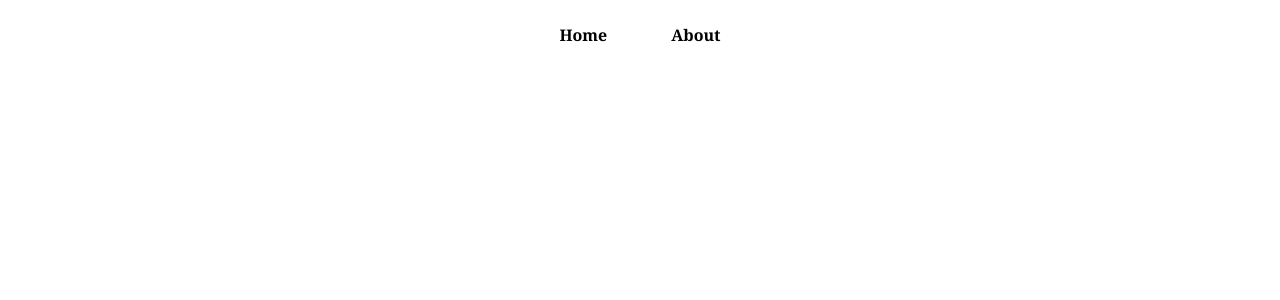
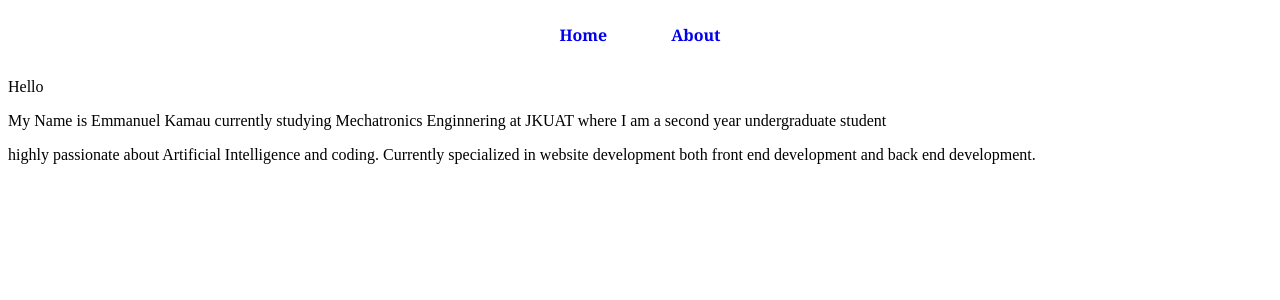
Before and after one commit to Treyul/bot-project, a Flask app: page /about in a window 1280 px wide. Before the commit the part shown is almost empty. Shown: the top 300 px of the page. Run offline with Flask 2, Linux system fonts and the light colour scheme.

Commit message:
edit of about

```diff
--- a/templates/about.html
+++ b/templates/about.html
@@ -1 +1,12 @@
-{% extends "layout.html" %} {% block body %} {% endblock %}
+{% extends "layout.html" %} {% block body %}
+<p>Hello</p>
+<p>
+  My Name is Emmanuel Kamau currently studying Mechatronics Enginnering at JKUAT
+  where I am a second year undergraduate student
+</p>
+<p>
+  highly passionate about Artificial Intelligence and coding. Currently
+  specialized in website development both front end development and back end
+  development.
+</p>
+{% endblock %}
--- a/templates/layout.html
+++ b/templates/layout.html
@@ -12,22 +12,25 @@
         font-weight: bold;
         padding: 0px, 2rem;
       }
-      ul:hover {
+      a:hover {
         color: lightblue;
       }
       ul {
         padding-left: 2rem;
         padding-right: 2rem;
       }
+      a {
+        text-decoration: none;
+      }
     </style>
   </head>
   <!-- separate between intro and weekly or monthly assignments -->
   <nav>
     <ul href="/">
-      Home
-    </ul href="/about">
+      <a href="/">Home</a>
+    </ul>
     <ul id="about">
-      About
+      <a href="/about">About</a>
     </ul>
   </nav>
   <!-- display for navigation for the weekly works -->
```
